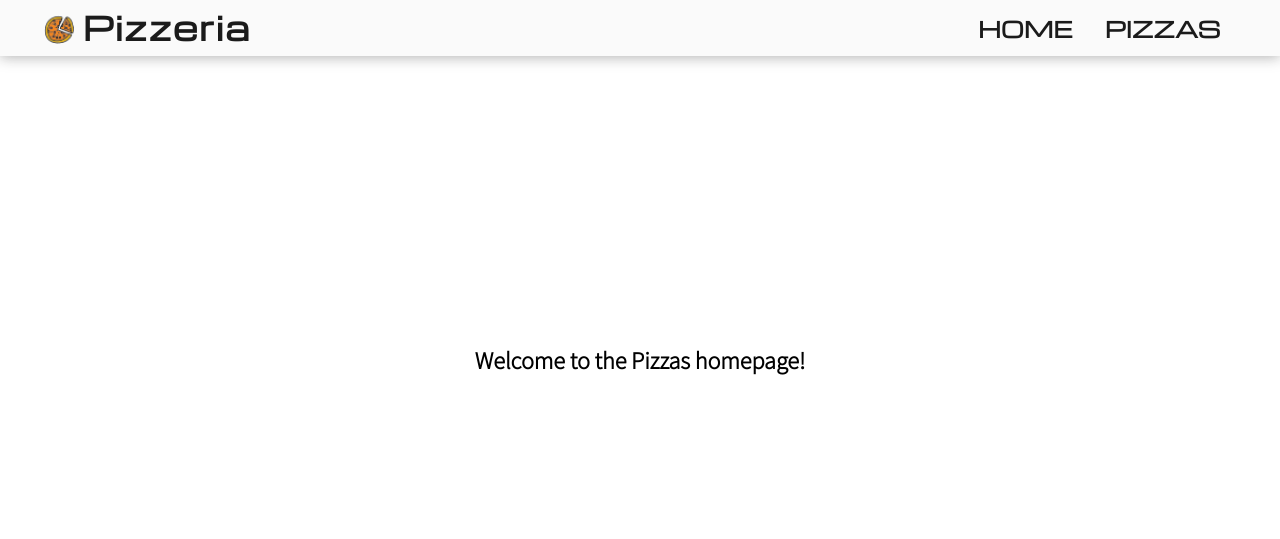
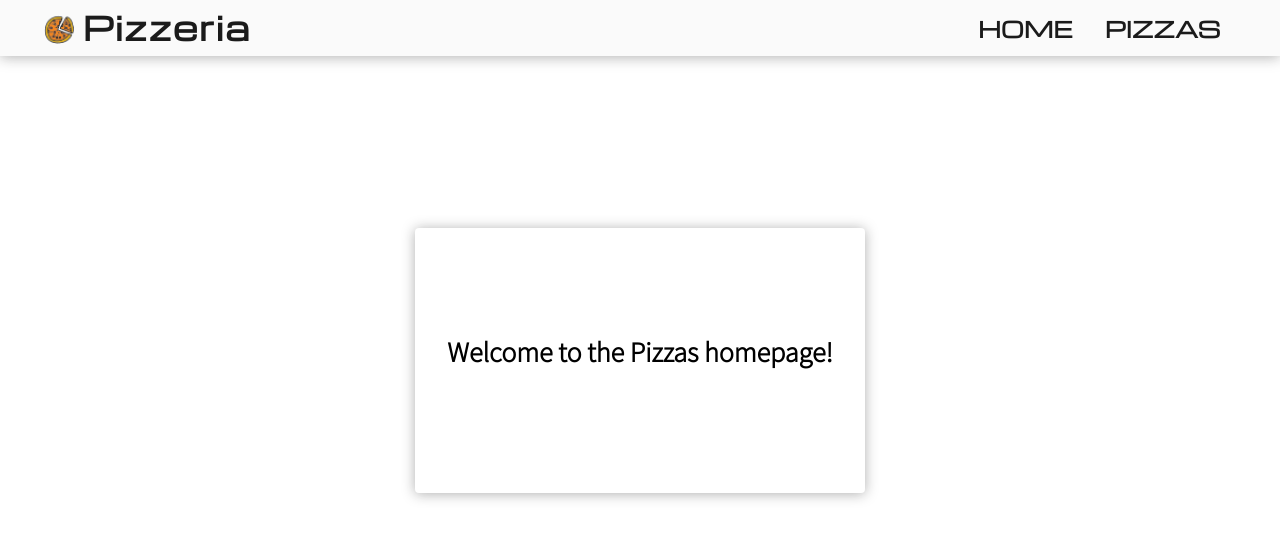
Before and after one commit to 0mppula/Python_Web_Applications, a Django app: page / in a window 1280 px wide. Shown: the top 539 px of the page. Run offline with Django 3.2, Linux system fonts and the light colour scheme.

Commit message:
Styled pizzas project

```diff
--- a/pizzeria/static/css/styles.css
+++ b/pizzeria/static/css/styles.css
@@ -26,6 +26,11 @@ body {
     font-family: 'Source Sans Pro', sans-serif;
 }
 
+.center-text {
+    margin: auto;
+    text-align: center;
+}
+
 .container {
     width: min(1140px, 100%);
     height: 90vh;
@@ -49,7 +54,6 @@ body {
     position: fixed;
     user-select: none;
     box-shadow: var(--mainBoxShadow);
-
 }
 
 .nav-header {
@@ -113,7 +117,7 @@ body {
     border-radius: var(--mainBorderRadius);
 }
 
-.list-title h1{
+.list-title h1 {
     font-size: 1.75rem;
     margin-bottom: 1rem;
 }
--- a/pizzeria/templates/pizzas/index.html
+++ b/pizzeria/templates/pizzas/index.html
@@ -2,5 +2,12 @@
 
 {% block title %} Home {% endblock title %}
 {%  block content %}
-	<h2>Welcome to the Pizzas homepage!</h2>
+
+	<div class="list-container">
+
+		<div class="list-title center-text">
+			<h1>Welcome to the Pizzas homepage!</h1>
+		</div>
+	</div>
+
 {%  endblock content %}
```
